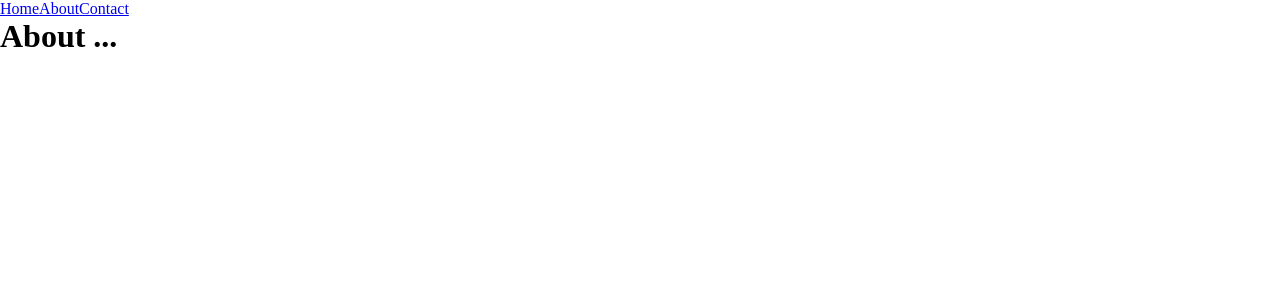
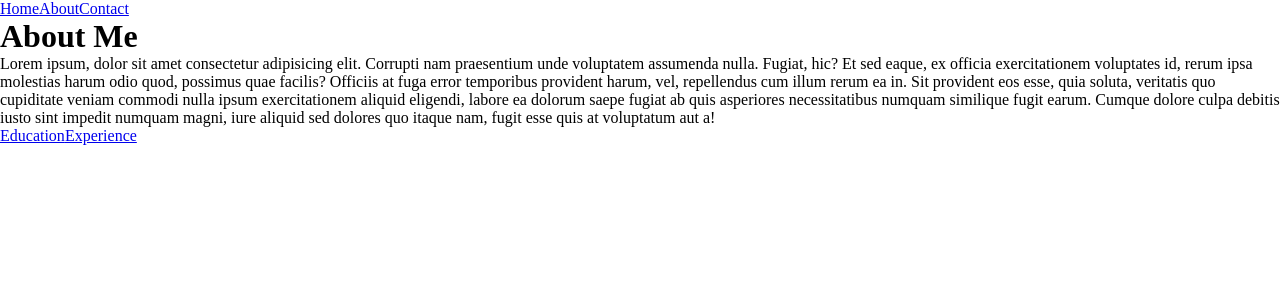
Before and after one commit to Tiana-K08/react-by-examples-routing, a React (Vite) app: page /about-me in a window 1280 px wide. Shown: the top 300 px of the page. Built offline with nearby package versions, Linux system fonts and the light colour scheme.

Commit message:
feat: add nested routes configurations

```diff
--- a/package.json
+++ b/package.json
@@ -11,7 +11,8 @@
   },
   "dependencies": {
     "react": "^19.1.1",
-    "react-dom": "^19.1.1"
+    "react-dom": "^19.1.1",
+    "react-router-dom": "^7.10.1"
   },
   "devDependencies": {
     "@eslint/js": "^9.36.0",
--- a/src/App.jsx
+++ b/src/App.jsx
@@ -3,7 +3,10 @@
 
 // import Navbar from './navigation/Navbar.jsx';
 // import Homepage from './pages/Homepage.jsx';
-// import About from './pages/About.jsx';
+// import AboutLayout from './pages/about/AboutLayout.jsx';
+// import AboutIndex from './pages/about/AboutIndex.jsx';
+// import Education from './pages/about/Education.jsx';
+// import Experience from './pages/about/Experience.jsx';
 // import Contact from './pages/Contact.jsx';
 
 // export default function App() {
@@ -15,7 +18,11 @@
 //       <main>
 //         <Routes>
 //           <Route path="/" element={<Homepage />} />
-//           <Route path="/about-me" element={<About />} />
+//           <Route path="/about-me" element={<AboutLayout />}>
+//             <Route index element={<AboutIndex />} />
+//             <Route path="education" element={<Education />} />
+//             <Route path="experience" element={<Experience />} />
+//           </Route>
 //           <Route path="/contact" element={<Contact />} />
 //         </Routes>
 //       </main>
@@ -27,9 +34,12 @@
 // --- Approach 2: Object-Based Routing Configuration with the Data API ---
 // import { createBrowserRouter, RouterProvider } from 'react-router-dom';
 
-// import Layout from './navigation/Layout.jsx';
+// import Layout from './layout/Layout.jsx';
 // import Homepage from './pages/Homepage.jsx';
-// import About from './pages/About.jsx';
+// import AboutLayout from './pages/about/AboutLayout.jsx';
+// import AboutIndex from './pages/about/AboutIndex.jsx';
+// import Education from './pages/about/Education.jsx';
+// import Experience from './pages/about/Experience.jsx';
 // import Contact from './pages/Contact.jsx';
 
 // const router = createBrowserRouter([
@@ -38,7 +48,15 @@
 //     element: <Layout />,
 //     children: [
 //       { index: true, element: <Homepage /> },
-//       { path: 'about-me', element: <About /> },
+//       {
+//         path: 'about-me',
+//         element: <AboutLayout />,
+//         children: [
+//           { index: true, element: <AboutIndex /> },
+//           { path: 'education', element: <Education /> },
+//           { path: 'experience', element: <Experience /> },
+//         ],
+//       },
 //       { path: 'contact', element: <Contact /> },
 //     ],
 //   },
@@ -56,16 +74,23 @@ import {
   RouterProvider,
 } from 'react-router-dom';
 
-import Layout from './navigation/Layout.jsx';
+import Layout from './layout/Layout.jsx';
 import Homepage from './pages/Homepage.jsx';
-import About from './pages/About.jsx';
+import AboutLayout from './pages/about/AboutLayout.jsx';
+import AboutIndex from './pages/about/AboutIndex.jsx';
+import Education from './pages/about/Education.jsx';
+import Experience from './pages/about/Experience.jsx';
 import Contact from './pages/Contact.jsx';
 
 const router = createBrowserRouter(
   createRoutesFromElements(
     <Route path="/" element={<Layout />}>
       <Route index element={<Homepage />} />
-      <Route path="about-me" element={<About />} />
+      <Route path="about-me" element={<AboutLayout />}>
+        <Route index element={<AboutIndex />} />
+        <Route path="education" element={<Education />} />
+        <Route path="experience" element={<Experience />} />
+      </Route>
       <Route path="contact" element={<Contact />} />
     </Route>
   )
--- a/src/navigation/Layout.jsx
+++ b/src/layout/Layout.jsx
@@ -1,6 +1,6 @@
 import { Outlet } from 'react-router-dom';
 
-import Navbar from './Navbar.jsx';
+import Navbar from '../navigation/Navbar.jsx';
 
 export default function Layout() {
   return (
--- a/src/pages/About.jsx
+++ /dev/null
@@ -1,3 +0,0 @@
-export default function About() {
-  return <h1>About ...</h1>;
-}
--- /dev/null
+++ b/src/pages/about/AboutIndex.jsx
@@ -0,0 +1,22 @@
+import { Link } from 'react-router-dom';
+
+export default function About() {
+  return (
+    <>
+      <p>
+        Lorem ipsum, dolor sit amet consectetur adipisicing elit. Corrupti nam
+        praesentium unde voluptatem assumenda nulla. Fugiat, hic? Et sed eaque,
+        ex officia exercitationem voluptates id, rerum ipsa molestias harum odio
+        quod, possimus quae facilis? Officiis at fuga error temporibus provident
+        harum, vel, repellendus cum illum rerum ea in. Sit provident eos esse,
+        quia soluta, veritatis quo cupiditate veniam commodi nulla ipsum
+        exercitationem aliquid eligendi, labore ea dolorum saepe fugiat ab quis
+        asperiores necessitatibus numquam similique fugit earum. Cumque dolore
+        culpa debitis iusto sint impedit numquam magni, iure aliquid sed dolores
+        quo itaque nam, fugit esse quis at voluptatum aut a!
+      </p>
+      <Link to="education">Education</Link>
+      <Link to="experience">Experience</Link>
+    </>
+  );
+}
--- /dev/null
+++ b/src/pages/about/AboutLayout.jsx
@@ -0,0 +1,10 @@
+import { Outlet } from 'react-router-dom';
+
+export default function AboutLayout() {
+  return (
+    <>
+      <h1>About Me</h1>
+      <Outlet />
+    </>
+  );
+}
--- /dev/null
+++ b/src/pages/about/Education.jsx
@@ -0,0 +1,10 @@
+import { Link } from 'react-router-dom';
+
+export default function Education() {
+  return (
+    <>
+      <h3>Education ...</h3>
+      <Link to="/about-me">Return</Link>
+    </>
+  );
+}
--- /dev/null
+++ b/src/pages/about/Experience.jsx
@@ -0,0 +1,10 @@
+import { Link } from 'react-router-dom';
+
+export default function Experience() {
+  return (
+    <>
+      <h3>Experience ...</h3>
+      <Link to="/about-me">Return</Link>
+    </>
+  );
+}
```
Also changed, not shown: 1 other file (tests, documents, lock files or other folders).
